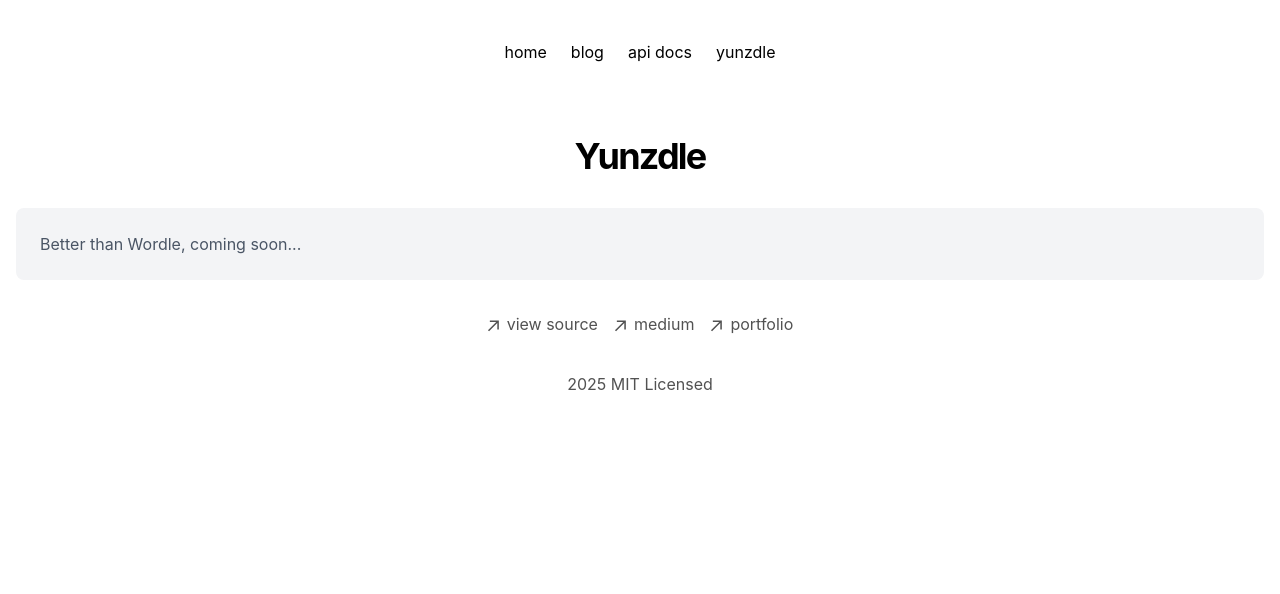
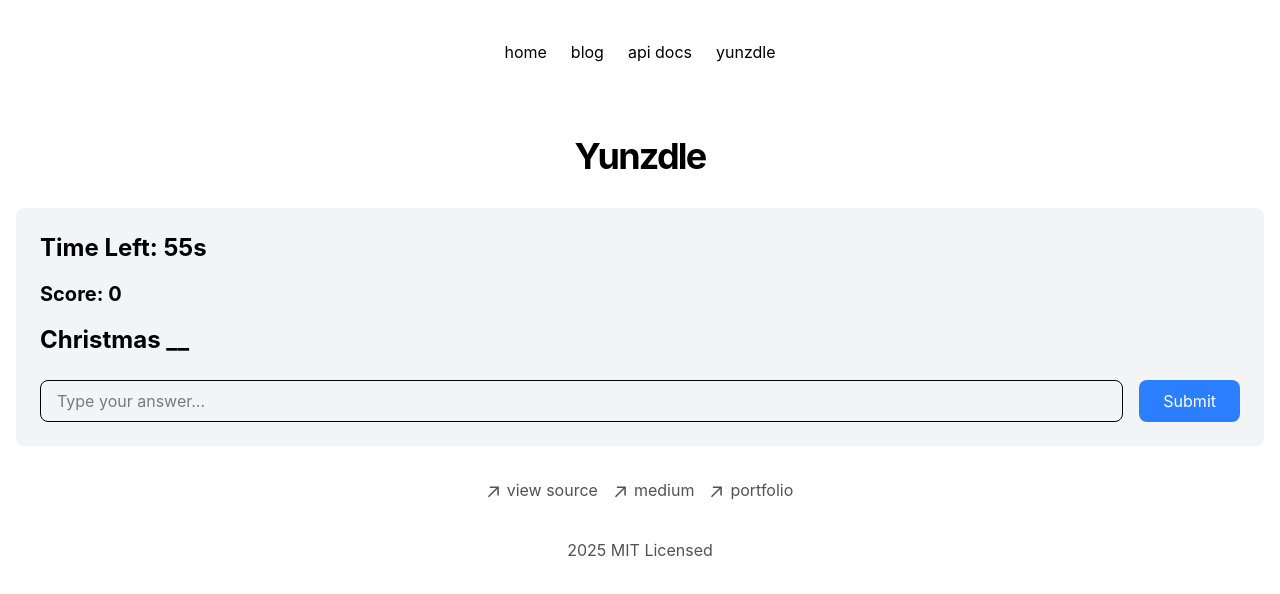
Before and after one commit to yunz-dev/yunz.app, a Next.js app: page /yunzdle in a window 1280 px wide. Shown: the top 594 px of the page. Built offline with nearby package versions, Linux system fonts and the light colour scheme.

Commit message:
yunzdle bad

```diff
--- /dev/null
+++ b/app/yunzdle/layout.tsx
@@ -0,0 +1,14 @@
+import { Metadata } from 'next';
+
+export const metadata: Metadata = {
+  title: 'Yunzdle',
+  description: 'Better than Wordle',
+};
+
+export default function YunzdleLayout({
+  children,
+}: {
+  children: React.ReactNode;
+}) {
+  return <>{children}</>;
+}
--- a/app/yunzdle/page.tsx
+++ b/app/yunzdle/page.tsx
@@ -1,17 +1,88 @@
-import React from 'react';
-import { Metadata } from 'next';
+"use client";
 
-export const metadata: Metadata = {
-  title: 'Yunzdle',
-  description: 'Better than Wordle',
-};
+import React, { useState, useEffect, useCallback } from 'react';
+import { questions } from './questions';
 
 export default function Yunzdle() {
+  const [currentQuestion, setCurrentQuestion] = useState(questions[0]);
+  const [timeLeft, setTimeLeft] = useState(60);
+  const [input, setInput] = useState('');
+  const [gameOver, setGameOver] = useState(false);
+  const [score, setScore] = useState(0);
+
+  useEffect(() => {
+    const timer = setInterval(() => {
+      setTimeLeft(prev => {
+        if (prev <= 0) {
+          setGameOver(true);
+          return 0;
+        }
+        return prev - 1;
+      });
+    }, 1000);
+
+    return () => clearInterval(timer);
+  }, []);
+
+  const handleInputChange = useCallback((e: React.ChangeEvent<HTMLInputElement>) => {
+    setInput(e.target.value.toLowerCase());
+  }, []);
+
+  const handleSubmit = useCallback((e: React.FormEvent) => {
+    e.preventDefault();
+    if (input === currentQuestion.answer) {
+      setScore(prev => prev + 1);
+      const nextIndex = questions.indexOf(currentQuestion) + 1;
+      if (nextIndex < questions.length) {
+        setCurrentQuestion(questions[nextIndex]);
+        setInput('');
+      } else {
+        setGameOver(true);
+      }
+    }
+  }, [input, currentQuestion]);
+
+  if (gameOver) {
+    return (
+      <div className="container mx-auto px-4 py-8">
+        <h1 className="text-4xl font-bold tracking-tighter text-center mb-8">Yunzdle</h1>
+        <div className="bg-gray-100 rounded-lg p-6 text-center">
+          <h2 className="text-2xl mb-4">Game Over!</h2>
+          <p className="text-xl mb-4">Final Score: {score}</p>
+          <p className="text-gray-600">You answered {score} out of {questions.length} questions correctly!</p>
+        </div>
+      </div>
+    );
+  }
+
   return (
     <div className="container mx-auto px-4 py-8">
       <h1 className="text-4xl font-bold tracking-tighter text-center mb-8">Yunzdle</h1>
       <div className="bg-gray-100 rounded-lg p-6">
-        <p className="text-gray-600">Better than Wordle, coming soon...</p>
+        <div className="mb-4">
+          <span className="text-2xl font-bold">Time Left: {timeLeft}s</span>
+        </div>
+        <div className="mb-4">
+          <span className="text-xl font-bold">Score: {score}</span>
+        </div>
+        <div className="mb-6">
+          <p className="text-2xl font-bold">{currentQuestion.clue}</p>
+        </div>
+        <form onSubmit={handleSubmit} className="flex">
+          <input
+            type="text"
+            value={input}
+            onChange={handleInputChange}
+            placeholder="Type your answer..."
+            className="flex-1 px-4 py-2 border rounded-lg focus:outline-none focus:ring-2 focus:ring-blue-500"
+          />
+          <button
+            type="submit"
+            className="ml-4 px-6 py-2 bg-blue-500 text-white rounded-lg hover:bg-blue-600 focus:outline-none focus:ring-2 focus:ring-blue-500"
+          >
+            Submit
+          </button>
+        </form>
       </div>
     </div>
   );
--- /dev/null
+++ b/app/yunzdle/questions.ts
@@ -0,0 +1,17 @@
+export interface Question {
+  clue: string;
+  answer: string;
+}
+
+export const questions: Question[] = [
+  { clue: "Christmas __", answer: "tree" },
+  { clue: "A four-letter word for a bird __", answer: "duck" },
+  { clue: "The opposite of hot __", answer: "cold" },
+  { clue: "A place where books are stored __", answer: "library" },
+  { clue: "The past tense of run __", answer: "ran" },
+  { clue: "A yellow citrus fruit __", answer: "lemon" },
+  { clue: "The capital of France __", answer: "paris" },
+  { clue: "A popular search engine __", answer: "google" },
+  { clue: "The largest ocean __", answer: "pacific" },
+  { clue: "A device for making coffee __", answer: "machine" }
+];
```
